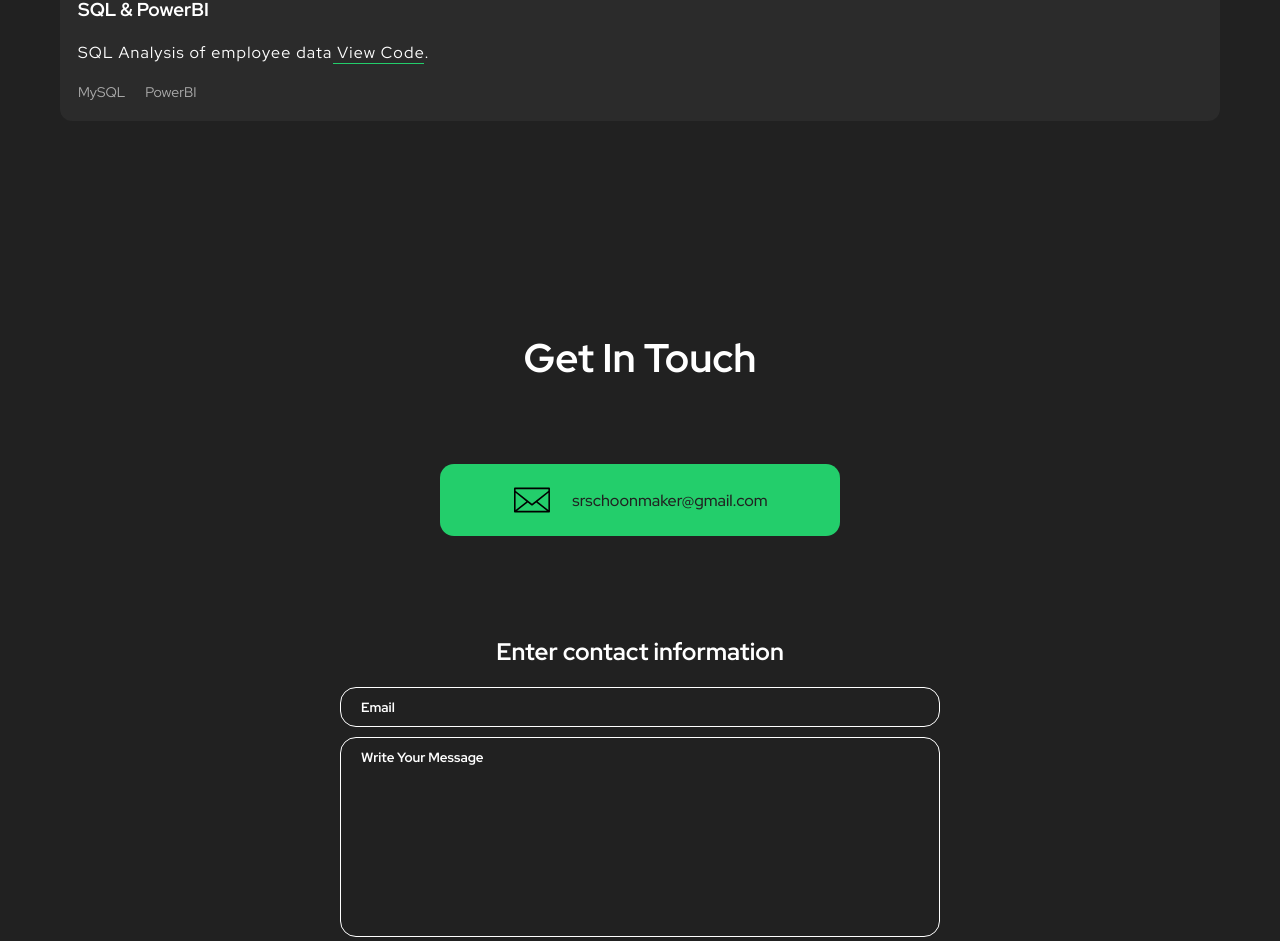
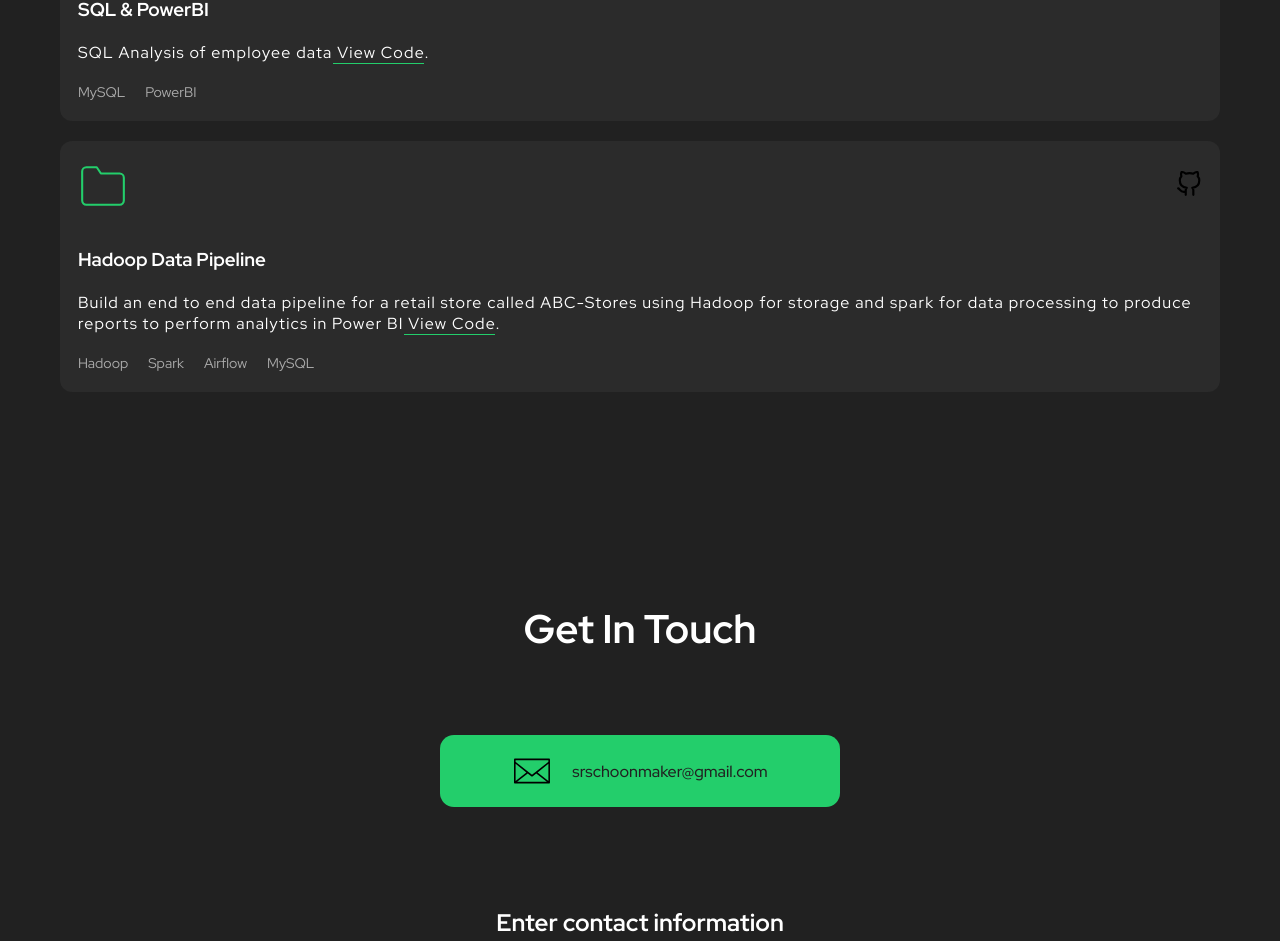
Before and after one commit to SarahSchoonmaker/sarah-react-portfolio, a React (Create React App) app: page / in a window 1280 px wide. Shown: the part 2293-3234 px from the top of the page. Built offline with nearby package versions, Linux system fonts and the light colour scheme.

Commit message:
edited proejcts

```diff
--- a/src/components/Portfolio/Portfolio.tsx
+++ b/src/components/Portfolio/Portfolio.tsx
@@ -149,6 +149,36 @@
             </footer>
           </div>
         </ScrollAnimation>
+        <ScrollAnimation animateIn="flipInX">
+          <div className="project">
+            <header>
+            <svg width="50" xmlns="http://www.w3.org/2000/svg" role="img" viewBox="0 0 24 24" fill="none" stroke="#23ce6b " stroke-width="1" stroke-linecap="round" stroke-linejoin="round" ><title>Folder</title><path d="M22 19a2 2 0 0 1-2 2H4a2 2 0 0 1-2-2V5a2 2 0 0 1 2-2h5l2 3h9a2 2 0 0 1 2 2z"></path></svg>
+            <div className="project-links">
+              <a href="https://github.com/SarahSchoonmaker/hadoop-pipeline" target="_blank" rel="noreferrer">
+                <img src={githubIcon} alt="GitHub" />
+              </a>
+
+            </div>
+            </header>
+            <div className="body">
+              <h3>Hadoop Data Pipeline</h3>
+              <p>Build an end to end data pipeline for a retail store called ABC-Stores using Hadoop
+                for storage and spark for data processing to produce reports to perform analytics in Power BI<a href="https://github.com/SarahSchoonmaker/hadoop-pipeline"> View Code</a>.
+
+              </p>
+            </div>
+            <footer>
+              <ul className="tech-list">
+              <li>Hadoop</li>
+              <li>Spark</li>
+              <li>Airflow</li>
+              <li>MySQL</li>
+
+
+              </ul>
+            </footer>
+          </div>
+        </ScrollAnimation>
 
         </div>
 
```
